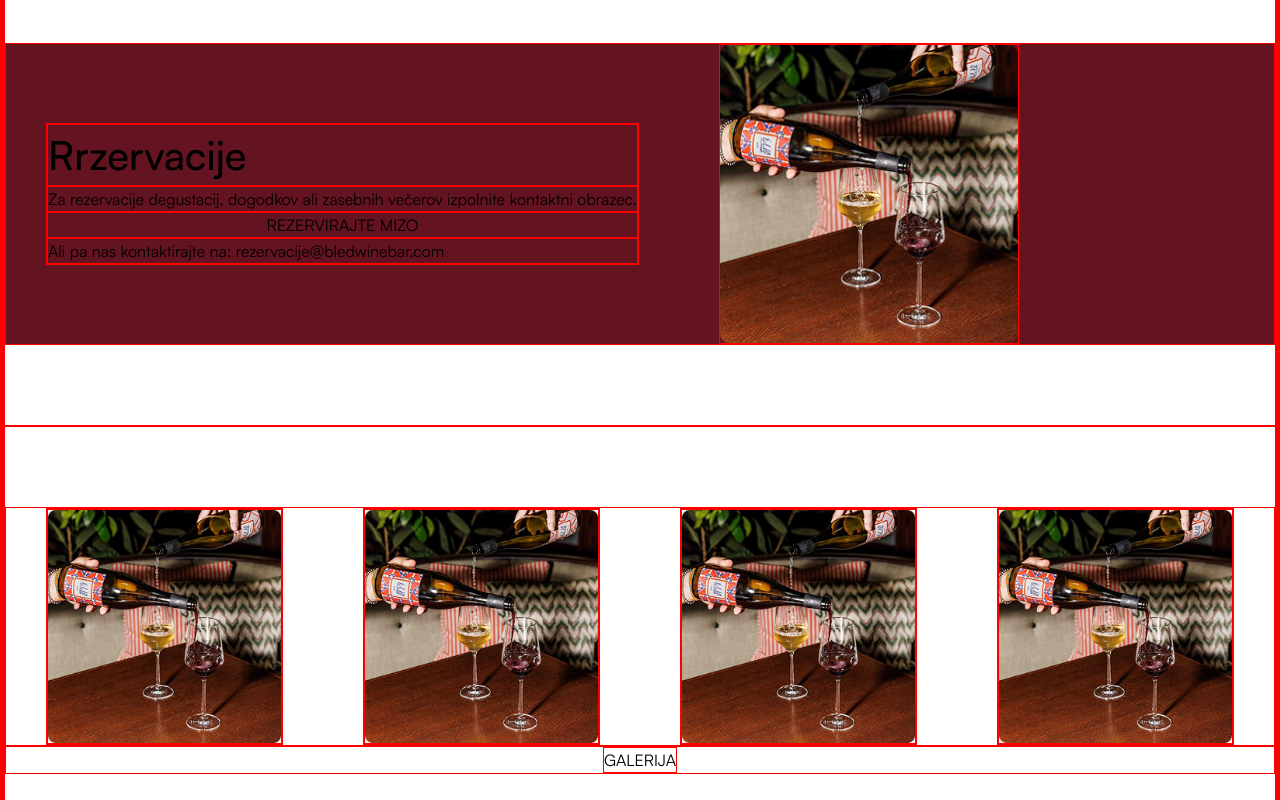
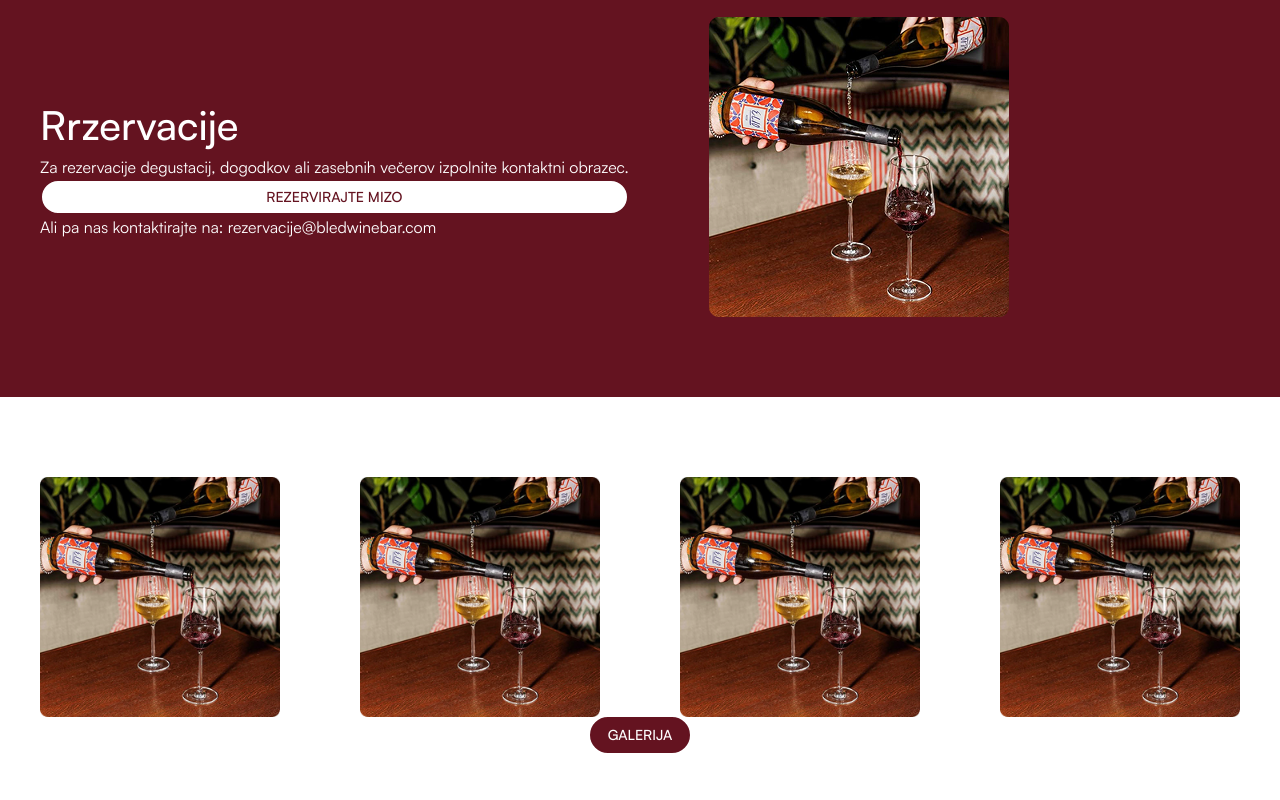
Before and after one commit to Valex99/personal-wine-bar, a Next.js app: page /events in a window 1280 px wide. Shown: the part 3660-4460 px from the top of the page. Built offline with nearby package versions, Linux system fonts and the light colour scheme.

Commit message:
Fix css variables and create new button variants

```diff
--- a/package.json
+++ b/package.json
@@ -9,6 +9,8 @@
     "lint": "next lint"
   },
   "dependencies": {
+    "@radix-ui/react-slot": "^1.2.3",
+    "class-variance-authority": "^0.7.1",
     "clsx": "^2.1.1",
     "jose": "^6.0.11",
     "lucide-react": "^0.525.0",
--- a/src/app/[locale]/(front)/page.tsx
+++ b/src/app/[locale]/(front)/page.tsx
@@ -4,13 +4,14 @@
 import Container from "@/components/layout/container";
 import Image from "next/image";
 import { Facebook, Instagram, Youtube, Twitter, Linkedin } from "lucide-react";
+import { Button } from "@/components/ui/button";
 
 export default function Page() {
   return (
     <div>
       {/* 1. Hero Section */}
       <main className="relative h-screen bg-[url('/img/wine-bar2.png')] bg-cover bg-center bg-no-repeat">
-        <div className="absolute top-0 right-0 z-10">
+        <div className="absolute top-5 right-10 z-10">
           <LanguageSwitcher />
         </div>
         <div className="absolute top-1/2 left-1/2 -translate-x-1/2 -translate-y-1/2">
@@ -69,7 +70,7 @@
               width={300}
               height={300}
             />
-            <P>
+            <P className="text-wine-bar-white">
               Naša vinska karta obsega rdeča, bela, oranžna vina in izjemne
               penine, ki jih lahko postrežemo tudi v skrbno oblikovanih
               degustacijskih menijih. Ob vrhunskem vinu vam postrežemo ročno
@@ -77,8 +78,8 @@
             </P>
           </div>
           <div className="flex flex-col">
-            <H2>Kraj vinskih doživetij</H2>
-            <P>
+            <H2 className="text-wine-bar-white">Kraj vinskih doživetij</H2>
+            <P className="text-wine-bar-white">
               Naša vinska karta obsega rdeča, bela, oranžna vina in izjemne
               penine, ki jih lahko postrežemo tudi v skrbno oblikovanih
               degustacijskih menijih. Ob vrhunskem vinu vam postrežemo ročno
@@ -108,7 +109,7 @@
         {/* if no direction is provided, Container will be flex-col */}
         <Container>
           <div className="flex flex-col">
-            <H2>V srcu Bleda </H2>
+            <H2 className="text-wine-bar-white">V srcu Bleda </H2>
 
             <P className="text-wine-bar-white">
               Kjer se zrcali podoba alpskega raja, domuje novi Bled Wine Bar –
@@ -132,14 +133,14 @@
               width={300}
               height={300}
             />
-            <P>
+            <P className="text-wine-bar-white">
               Slovenija je dežela 3 vinorodnih dežel in 9 vinorodnih okolišev,
               kjer uspevajo ene najbolj unikatnih sort grozdja na svetu. V našem
               baru boste lahko raziskovali zgodbe slovenskih vinarjev, okušali
               skrbno izbrane avtohtone sorte in uživali v prepletanju
               tradicionalnih in sodobnih okusov.
             </P>
-            <P>
+            <P className="text-wine-bar-white">
               Naš cilj je, da vsak gost doživi pravo vinsko popotovanje – od
               svežih belih, polnih rdečih do izjemnih oranžnih in naravnih vin.
             </P>
@@ -150,14 +151,14 @@
       {/* 6. Section */}
       <Section className="bg-wine-bar-red">
         {/* if no direction is provided, Container will be flex-col */}
-        <Container className="bg-[#641320]">
+        <Container className="bg-[#641320] text-wine-bar-white">
           <div className="flex flex-col">
             <H2>Rrzervacije</H2>
             <P>
               Za rezervacije degustacij, dogodkov ali zasebnih večerov izpolnite
               kontaktni obrazec.
             </P>
-            <button>REZERVIRAJTE MIZO</button>
+            <Button variant="bledWhite">REZERVIRAJTE MIZO</Button>
             <P>Ali pa nas kontaktirajte na: rezervacije@bledwinebar.com</P>
           </div>
           <Image
@@ -206,7 +207,7 @@
           </div>
         </Container>
         <div className="flex justify-center">
-          <button>GALERIJA</button>
+          <Button variant="bledRed">GALERIJA</Button>
         </div>
       </Section>
 
--- a/src/app/globals.css
+++ b/src/app/globals.css
@@ -8,13 +8,16 @@
   --wine-bar-white: #ffffff;
 }
 
-@theme inline {
+@theme {
   --font-satoshi: var(--font-satoshi);
-  --wine-bar-red: var(--wine-bar-red);
-  --wine-bar-black: var(--wine-bar-black);
-  --wine-bar-white: var(--wine-bar-white);
+
+  --color-wine-bar-red: var(--wine-bar-red);
+  --color-wine-bar-black: var(--wine-bar-black);
+  --color-wine-bar-white: var(--wine-bar-white);
 }
 
-* {
-  border: 1px solid red;
-}
+/* body {
+  background: var(--background);
+  color: var(--foreground);
+  font-family: Arial, Helvetica, sans-serif;
+} */
--- /dev/null
+++ b/src/components/ui/button.tsx
@@ -0,0 +1,63 @@
+import * as React from "react";
+import { Slot } from "@radix-ui/react-slot";
+import { cva, type VariantProps } from "class-variance-authority";
+
+import { cn } from "@/lib/utils";
+
+const buttonVariants = cva(
+  "inline-flex items-center justify-center gap-2 whitespace-nowrap text-sm font-medium transition-all disabled:pointer-events-none disabled:opacity-50 [&_svg]:pointer-events-none [&_svg:not([class*='size-'])]:size-4 shrink-0 [&_svg]:shrink-0 outline-none focus-visible:border-ring focus-visible:ring-ring/50 focus-visible:ring-[3px] aria-invalid:ring-destructive/20 dark:aria-invalid:ring-destructive/40 aria-invalid:border-destructive",
+  {
+    variants: {
+      variant: {
+        default:
+          "bg-primary text-primary-foreground shadow-xs hover:bg-primary/90",
+        destructive:
+          "bg-destructive text-white shadow-xs hover:bg-destructive/90 focus-visible:ring-destructive/20 dark:focus-visible:ring-destructive/40 dark:bg-destructive/60",
+        outline:
+          "border border-black bg-background shadow-xs hover:bg-primary hover:text-primary-foreground",
+        secondary:
+          "bg-secondary text-secondary-foreground shadow-xs hover:bg-secondary/80",
+        ghost:
+          "hover:bg-accent hover:text-accent-foreground dark:hover:bg-accent/50",
+        link: "text-primary underline-offset-4 hover:underline",
+        bledWhite:
+          "bg-white text-wine-bar-red border-2 border-wine-bar-red rounded-full px-8 py-2 font-medium hover:bg-wine-bar-red hover:text-white transition-colors",
+        bledRed:
+          "bg-wine-bar-red text-white rounded-full px-8 py-2 font-medium hover:bg-white hover:text-wine-bar-red border-2 border-wine-bar-red transition-colors",
+      },
+      size: {
+        default: "h-9 px-4 py-2 has-[>svg]:px-3",
+        sm: "h-8 rounded-md gap-1.5 px-3 has-[>svg]:px-2.5",
+        lg: "py-4 px-6 has-[>svg]:px-4",
+        icon: "size-9",
+      },
+    },
+    defaultVariants: {
+      variant: "default",
+      size: "default",
+    },
+  }
+);
+
+function Button({
+  className,
+  variant,
+  size,
+  asChild = false,
+  ...props
+}: React.ComponentProps<"button"> &
+  VariantProps<typeof buttonVariants> & {
+    asChild?: boolean;
+  }) {
+  const Comp = asChild ? Slot : "button";
+
+  return (
+    <Comp
+      data-slot="button"
+      className={cn(buttonVariants({ variant, size, className }))}
+      {...props}
+    />
+  );
+}
+
+export { Button, buttonVariants };
```
Also changed, not shown: 1 other file (tests, documents, lock files or other folders).
